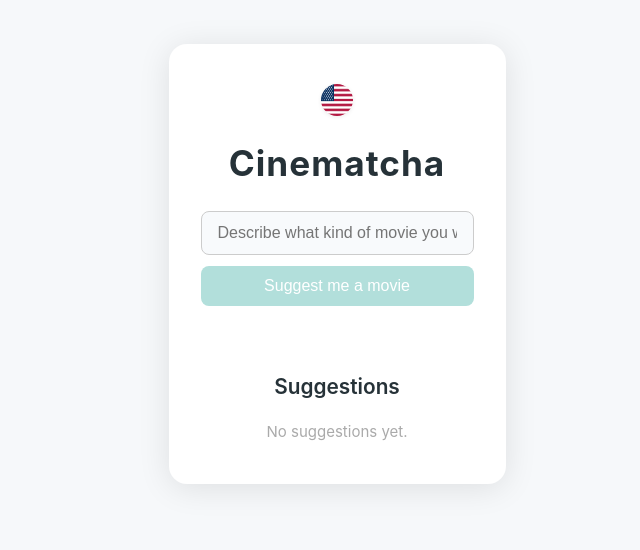
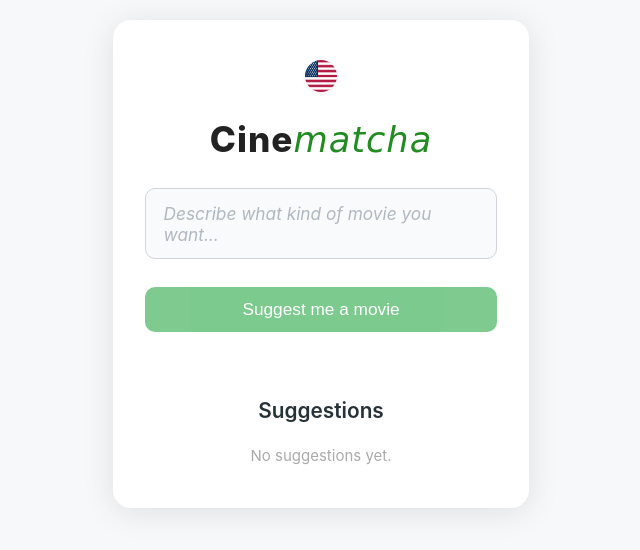
Before and after one commit to renanipx/Cinematcha, a Vue app in the folder frontend/: page / in a window 1280 px wide. Shown: the part 136-686 px from the top of the page, without its empty margins (319-959 px from the left). Built offline with nearby package versions, Linux system fonts and the light colour scheme.

Commit message:
feat: improve home screen UI and user experience

```diff
--- a/frontend/index.html
+++ b/frontend/index.html
@@ -7,7 +7,7 @@
     <title>Cinematcha</title>
   </head>
   <body>
-    <div id="app"></div>
+    <div id="app" style="width: 40%;"></div>
     <script type="module" src="/src/main.js"></script>
   </body>
 </html>
--- a/frontend/src/App.vue
+++ b/frontend/src/App.vue
@@ -1,5 +1,5 @@
 <script setup lang="ts">
-import { ref } from 'vue'
+import { ref, onMounted, watch } from 'vue'
 import { useI18n } from 'vue-i18n'
 import brFlag from '@/assets/images/br.png'
 import usFlag from '@/assets/images/us.png'
@@ -39,6 +39,21 @@ async function suggestMovie() {
     isLoading.value = false
   }, 1200)
 }
+
+const autoTextarea = ref<HTMLTextAreaElement | null>(null)
+function autoResize() {
+  const el = autoTextarea.value
+  if (el) {
+    el.style.height = 'auto'
+    el.style.height = el.scrollHeight + 'px'
+  }
+}
+onMounted(() => {
+  autoResize()
+})
+watch(userQuery, () => {
+  autoResize()
+})
 </script>
 
 <template>
@@ -68,14 +83,18 @@ async function suggestMovie() {
         </div>
       </div>
     </div>
-    <h1>Cinematcha</h1>
+    <h1>
+      <span class="cine">Cine</span><span class="matcha">matcha</span>
+    </h1>
     <div class="form-area">
-      <input
-        type="text"
+      <textarea
         v-model="userQuery"
         :placeholder="$t('placeholder')"
         class="query-input"
-        @keyup.enter="suggestMovie"
+        rows="1"
+        ref="autoTextarea"
+        @input="autoResize"
+        style="resize: none; overflow: hidden;"
       />
       <button @click="suggestMovie" :disabled="isLoading || !userQuery.trim()">
         <span v-if="!isLoading">{{ $t('button') }}</span>
@@ -87,8 +106,7 @@ async function suggestMovie() {
       <div v-if="movieSuggestions.length === 0 && !isLoading" class="no-results">{{ $t('noResults') }}</div>
       <div v-else class="suggestion-list">
         <div v-for="(movie, idx) in movieSuggestions" :key="idx" class="suggestion-item">
-          <img :src="movie.image" :alt="$t(movie.titleKey)" class="movie-img" />
-          <div class="movie-title">{{ $t(movie.titleKey) }}</div>
+          <img :src="movie.image" :alt="$t(movie.titleKey) + ' poster'" class="movie-img" @error="(e) => ((e.target as HTMLImageElement).src = 'https://upload.wikimedia.org/wikipedia/commons/6/65/No-Image-Placeholder.svg')" />          <div class="movie-title">{{ $t(movie.titleKey) }}</div>
         </div>
       </div>
     </div>
--- a/frontend/src/assets/app.css
+++ b/frontend/src/assets/app.css
@@ -8,8 +8,6 @@ body {
 }
 
 .container {
-  width: 100%;
-  max-width: 420px;
   min-width: 0;
   margin: 0 1rem;
   padding: 2.5rem 2rem;
@@ -38,7 +36,7 @@ h1 {
   display: flex;
   flex-direction: column;
   gap: 0.7rem;
-  margin-bottom: 2rem;
+  margin-bottom: 2em;
   width: 100%;
   align-items: stretch;
 }
@@ -47,34 +45,58 @@ button {
   width: 100%;
   box-sizing: border-box;
 }
+
 .query-input {
-  height: 44px;
-  padding: 0.7rem 1rem;
-  border-radius: 8px;
-  border: 1px solid #ccc;
-  font-size: 1rem;
-  background: #f8fafc;
-  color: #263238;
+  min-height: 38px;
+  max-height: 200px;
+  height: auto;
   width: 100%;
   box-sizing: border-box;
   resize: none;
-  overflow-x: auto;
-  white-space: nowrap;
+  overflow-y: hidden;
+  padding: 0.9rem 1.1rem;
+  border-radius: 10px;
+  border: 1.5px solid #d1d5db;
+  background: #f8fafc;
+  color: #263238;
+  font-size: 1.08rem;
+  font-family: inherit;
+  transition: border 0.2s, box-shadow 0.2s;
+  outline: none;
+  box-shadow: none;
 }
-button {
-  padding: 0.7rem 1.2rem;
-  border-radius: 8px;
+
+.query-input:focus {
+  outline: none;
+  border-color: #7ed957;
+  box-shadow: 0 0 0 2px #d6f8c6;
+  transition: border-color 0.18s, box-shadow 0.18s;
+}
+
+.query-input::placeholder {
+  color: #b0b8c1;
+  opacity: 1;
+  font-style: italic;
+}
+.form-area button {
+  background: #28a745;
+  color: #fff;
   border: none;
-  background: #42b983;
-  color: #fff;
+  border-radius: 10px;
+  padding: 0.7em 0;
+  font-size: 1.15em;
   font-weight: 600;
-  font-size: 1rem;
   cursor: pointer;
-  transition: background 0.2s;
-  white-space: nowrap;
+  width: 100%;
+  margin-top: 1em;
+  transition: background 0.18s, transform 0.18s;
 }
-button:disabled {
-  background: #b2dfdb;
+.form-area button:hover:enabled {
+  background: #218838;
+  transform: translateY(-2px) scale(1.03);
+}
+.form-area button:disabled {
+  opacity: 0.6;
   cursor: not-allowed;
 }
 .suggestions {
@@ -89,28 +111,67 @@ button:disabled {
 .suggestion-list {
   display: flex;
   flex-direction: column;
-  gap: 1rem;
+  gap: 1.3em;
+  max-width: 340px;
+  margin: 0 auto;
 }
 .suggestion-item {
   display: flex;
   align-items: center;
-  gap: 1rem;
-  background: #f9f9f9;
-  border-radius: 8px;
-  padding: 0.5rem 1rem;
+  background: #fff;
+  border-radius: 14px;
+  box-shadow: 0 2px 12px rgba(46,204,64,0.07);
+  padding: 0.7em 1em;
+  gap: 1em;
+  min-height: 64px;
+  transition: box-shadow 0.18s, transform 0.18s;
+  width: 100%;
+  max-width: 340px;
+  margin: 0 auto;
+}
+.suggestion-item:hover {
+  box-shadow: 0 6px 24px rgba(46,204,64,0.13);
+  transform: translateY(-2px) scale(1.03);
 }
 .movie-img {
-  width: 60px;
-  border-radius: 6px;
+  width: 54px;
+  height: 54px;
+  object-fit: cover;
+  border-radius: 8px;
+  background: #e0f5e9;
+  flex-shrink: 0;
 }
 .movie-title {
-  font-size: 1.1rem;
+  font-size: 1.18em;
   font-weight: 500;
-  color: #263238;
+  color: #222;
+  margin-left: 0.2em;
 }
 .no-results {
   color: #aaa;
   margin-top: 1rem;
+}
+
+.logo-title {
+  display: flex;
+  align-items: center;
+  gap: 0.6em;
+  margin-bottom: 2.2em;
+}
+.logo-img {
+  height: 2.2em;
+  width: auto;
+  display: block;
+}
+
+.cine {
+  color: #222;
+  font-weight: 800;
+}
+.matcha {
+  color: #228b22;
+  font-style: italic;
+  font-family: 'Segoe Script', 'Comic Sans MS', 'Brush Script MT', cursive, sans-serif;
 }
 
 @media (max-width: 600px) {
```
Also changed, not shown: 1 other file (tests, documents, lock files or other folders).
